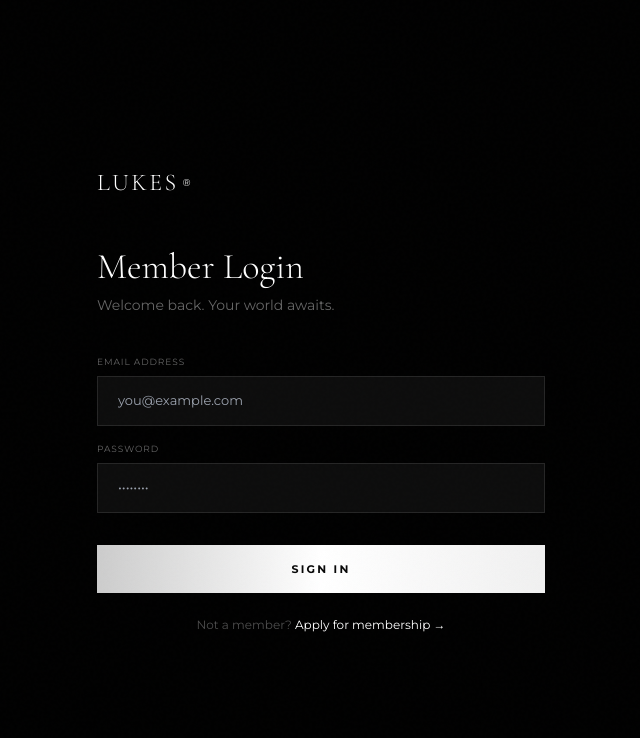
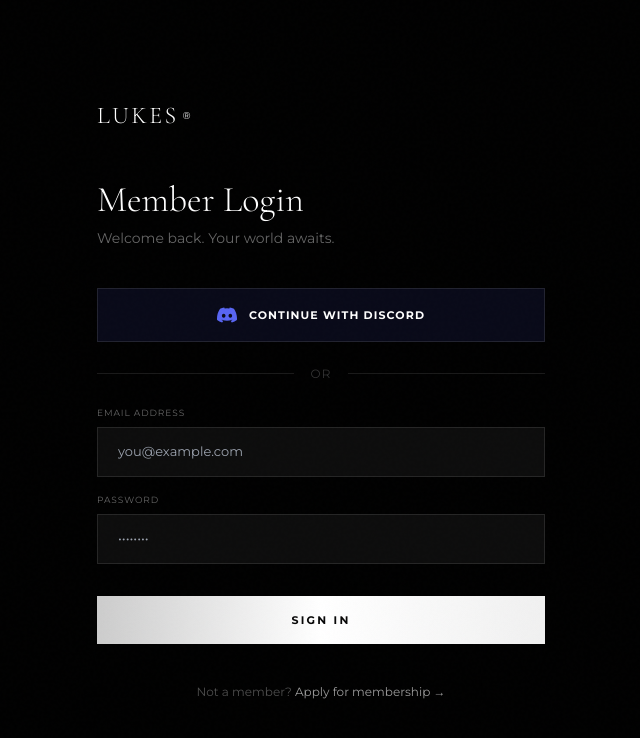
Before and after one commit to crushorganics77-source/lukes-club, a Next.js app in the folder lukes-club/: page /dashboard in a window 1280 px wide. Shown: the top 738 px of the page, without its empty margins (319-959 px from the left). Built offline with nearby package versions, Linux system fonts and the light colour scheme.

Commit message:
Update page.tsx

```diff
--- a/lukes-club/app/dashboard/page.tsx
+++ b/lukes-club/app/dashboard/page.tsx
@@ -12,14 +12,35 @@
     return (
       <div className="min-h-screen bg-black flex items-center justify-center px-4">
         <div className="w-full max-w-md">
+          {/* Logo */}
           <Link href="/" className="flex items-center gap-1 mb-12">
             <span className="font-display text-2xl font-light tracking-widest text-white">LUKES</span>
-            <span className="text-[10px] text-gold align-super">®</span>
+            <span className="text-[10px] align-super" style={{ color: 'var(--gold)' }}>®</span>
           </Link>
 
           <h1 className="font-display text-4xl font-light text-white mb-2">Member Login</h1>
           <p className="text-white/40 text-sm mb-10">Welcome back. Your world awaits.</p>
 
+          {/* Discord Login Button */}
+          <button
+            className="w-full flex items-center justify-center gap-3 py-4 mb-6 border border-white/10 bg-[#5865F2]/10 hover:bg-[#5865F2]/20 transition-all duration-300"
+            onClick={() => setLoggedIn(true)}
+          >
+            {/* Discord SVG icon */}
+            <svg width="20" height="20" viewBox="0 0 24 24" fill="currentColor" className="text-[#5865F2]">
+              <path d="M20.317 4.37a19.791 19.791 0 0 0-4.885-1.515.074.074 0 0 0-.079.037c-.21.375-.444.864-.608 1.25a18.27 18.27 0 0 0-5.487 0 12.64 12.64 0 0 0-.617-1.25.077.077 0 0 0-.079-.037A19.736 19.736 0 0 0 3.677 4.37a.07.07 0 0 0-.032.027C.533 9.046-.32 13.58.099 18.057c.002.022.015.043.032.054a19.9 19.9 0 0 0 5.993 3.03.078.078 0 0 0 .084-.028 14.09 14.09 0 0 0 1.226-1.994.076.076 0 0 0-.041-.106 13.107 13.107 0 0 1-1.872-.892.077.077 0 0 1-.008-.128 10.2 10.2 0 0 0 .372-.292.074.074 0 0 1 .077-.01c3.928 1.793 8.18 1.793 12.062 0a.074.074 0 0 1 .078.01c.12.098.246.198.373.292a.077.077 0 0 1-.006.127 12.299 12.299 0 0 1-1.873.892.077.077 0 0 0-.041.107c.36.698.772 1.362 1.225 1.993a.076.076 0 0 0 .084.028 19.839 19.839 0 0 0 6.002-3.03.077.077 0 0 0 .032-.054c.5-5.177-.838-9.674-3.549-13.66a.061.061 0 0 0-.031-.03zM8.02 15.33c-1.183 0-2.157-1.085-2.157-2.419 0-1.333.956-2.419 2.157-2.419 1.21 0 2.176 1.096 2.157 2.42 0 1.333-.956 2.418-2.157 2.418zm7.975 0c-1.183 0-2.157-1.085-2.157-2.419 0-1.333.955-2.419 2.157-2.419 1.21 0 2.176 1.096 2.157 2.42 0 1.333-.946 2.418-2.157 2.418z"/>
+            </svg>
+            <span className="text-[11px] font-bold tracking-widest text-white uppercase">Continue with Discord</span>
+          </button>
+
+          {/* Divider */}
+          <div className="flex items-center gap-4 mb-6">
+            <div className="flex-1 h-px bg-white/10" />
+            <span className="text-white/20 text-xs tracking-widest">OR</span>
+            <div className="flex-1 h-px bg-white/10" />
+          </div>
+
+          {/* Email/Password Login */}
           <div className="space-y-4 mb-8">
             <div>
               <label className="block text-[9px] tracking-widest text-white/40 uppercase mb-2">Email Address</label>
@@ -44,7 +65,7 @@
           </div>
 
           <button
-            className="btn-gold w-full"
+            className="btn-gold w-full mb-4"
             onClick={() => setLoggedIn(true)}
           >
             Sign In
@@ -52,7 +73,7 @@
 
           <p className="text-center text-white/30 text-xs mt-6">
             Not a member?{' '}
-            <Link href="/#memberships" className="text-gold hover:text-gold-light transition-colors">
+            <Link href="/#memberships" className="text-white/60 hover:text-white transition-colors">
               Apply for membership →
             </Link>
           </p>
@@ -67,12 +88,12 @@
       <nav className="border-b border-white/5 px-8 h-16 flex items-center justify-between">
         <Link href="/" className="flex items-center gap-1">
           <span className="font-display text-xl font-light tracking-widest text-white">LUKES</span>
-          <span className="text-[10px] text-gold align-super">®</span>
+          <span className="text-[10px] align-super" style={{ color: 'var(--gold)' }}>®</span>
         </Link>
         <div className="flex items-center gap-6">
           <span className="text-white/40 text-xs tracking-widest">James K.</span>
           <button
-            className="text-xs tracking-widest text-white/40 uppercase hover:text-gold transition-colors"
+            className="text-xs tracking-widest text-white/40 uppercase hover:text-white transition-colors"
             onClick={() => setLoggedIn(false)}
           >
             Sign Out
@@ -85,13 +106,13 @@
         <div className="mb-12">
           <span className="section-label block mb-3">Member Portal</span>
           <h1 className="font-display text-4xl font-light text-white">
-            Welcome back, <em className="text-gold">James.</em>
+            Welcome back, <em className="italic">James.</em>
           </h1>
         </div>
 
         {/* Tier card */}
         <div className="dashboard-card mb-6 relative overflow-hidden">
-          <div className="absolute top-0 right-0 w-64 h-64 rounded-full bg-gold/5 -translate-y-1/2 translate-x-1/2" />
+          <div className="absolute top-0 right-0 w-64 h-64 rounded-full bg-white/5 -translate-y-1/2 translate-x-1/2" />
           <div className="relative z-10 flex flex-col md:flex-row md:items-center md:justify-between gap-6">
             <div>
               <p className="text-[9px] tracking-widest text-white/30 uppercase mb-2">Current Membership</p>
@@ -104,15 +125,13 @@
             <div className="text-right">
               <p className="text-[9px] tracking-widest text-white/30 uppercase mb-2">Next Billing</p>
               <p className="font-display text-3xl font-light text-white">April 1, 2024</p>
-              <p className="text-gold text-sm mt-1">£2,497 / month</p>
+              <p className="text-white text-sm mt-1">£2,497 / month</p>
             </div>
           </div>
-
-          {/* Progress to next tier */}
           <div className="mt-8 pt-8 border-t border-white/5">
             <div className="flex justify-between mb-3">
               <span className="text-[9px] tracking-widest text-white/30 uppercase">Tier Status</span>
-              <span className="text-[9px] tracking-widest text-gold uppercase">Gold — Highest Tier</span>
+              <span className="text-[9px] tracking-widest text-white uppercase">Gold — Highest Tier</span>
             </div>
             <div className="progress-bar">
               <div className="progress-bar-fill" style={{ width: '100%' }} />
@@ -127,7 +146,7 @@
               key={tab}
               className={`px-6 py-3 text-[9px] tracking-widest uppercase transition-all duration-300 border-b-2 -mb-px ${
                 activeTab === tab
-                  ? 'border-gold text-gold'
+                  ? 'border-white text-white'
                   : 'border-transparent text-white/30 hover:text-white/60'
               }`}
               onClick={() => setActiveTab(tab)}
@@ -151,7 +170,6 @@
                 <p className="text-white/30 text-xs">{sub}</p>
               </div>
             ))}
-
             <div className="md:col-span-3 dashboard-card">
               <p className="text-[9px] tracking-widest text-white/30 uppercase mb-6">Recent Activity</p>
               <div className="space-y-4">
@@ -166,7 +184,7 @@
                       <p className="text-white/80 text-sm">{action}</p>
                       <p className="text-white/30 text-xs mt-1">{date}</p>
                     </div>
-                    <span className="text-[9px] tracking-widest text-gold uppercase border border-gold/30 px-3 py-1">
+                    <span className="text-[9px] tracking-widest text-white uppercase border border-white/20 px-3 py-1">
                       {status}
                     </span>
                   </div>
```
